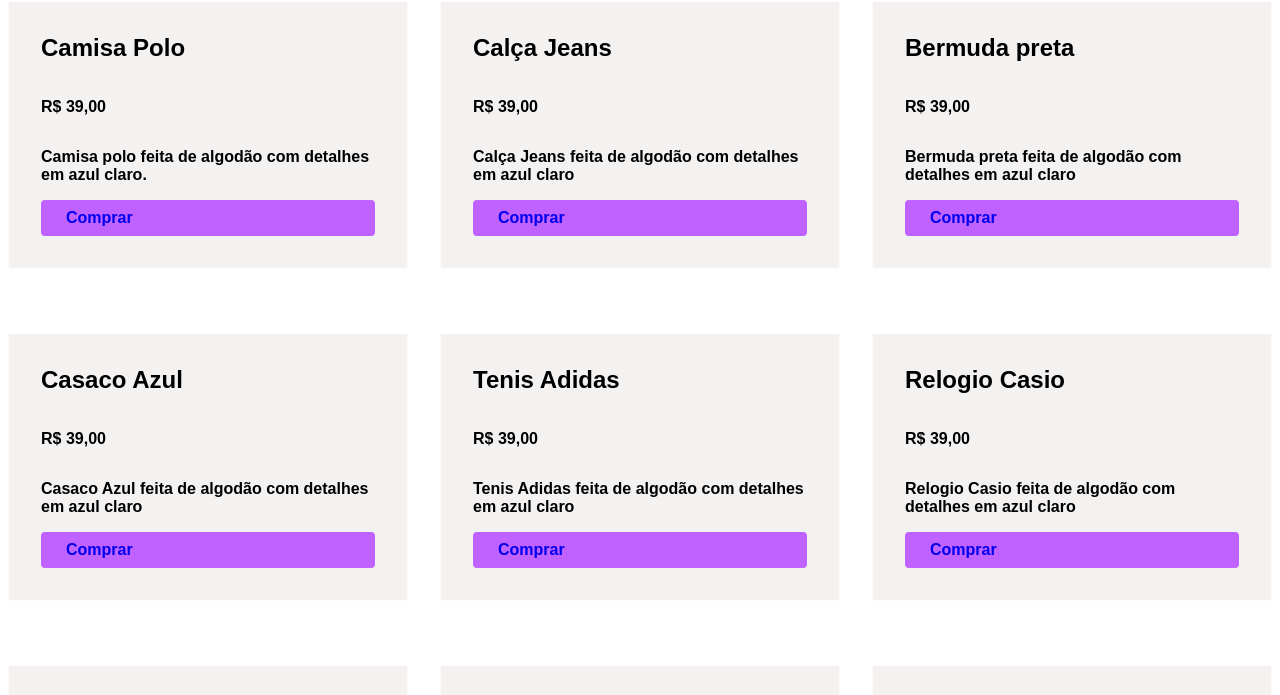
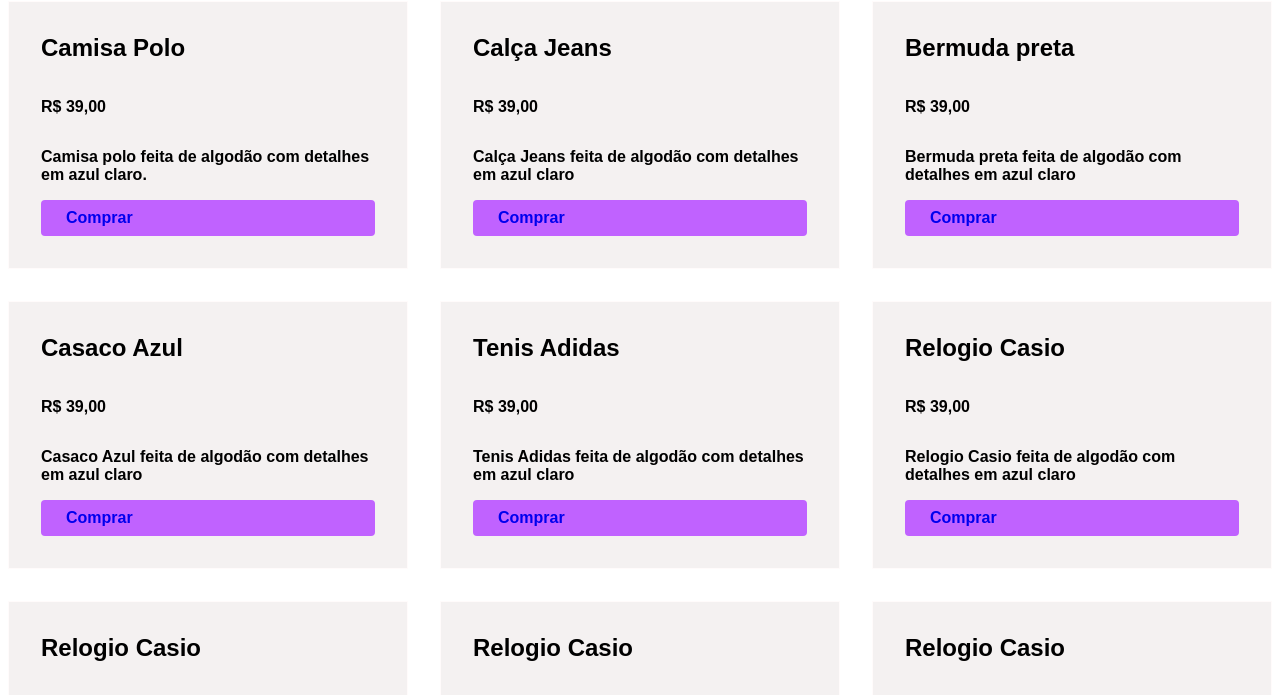
Before and after one commit to LeonardoCampos777/curso-origamid, a plain HTML site: page teste4/index.html in a window 1280 px wide. Shown: the part 79-774 px from the top of the page. Drawn offline with Linux system fonts and the light colour scheme.

Commit message:
Update style.css

```diff
--- a/teste4/estilos/style.css
+++ b/teste4/estilos/style.css
@@ -12,7 +12,6 @@ h1{
 .item{
   background-color: rgba(240, 237, 237, 0.74);
   border: 1px solid rgb(255, 251, 251);
-  margin-bottom: 2rem;
   padding: 2rem;
   display: grid;
 }
```
